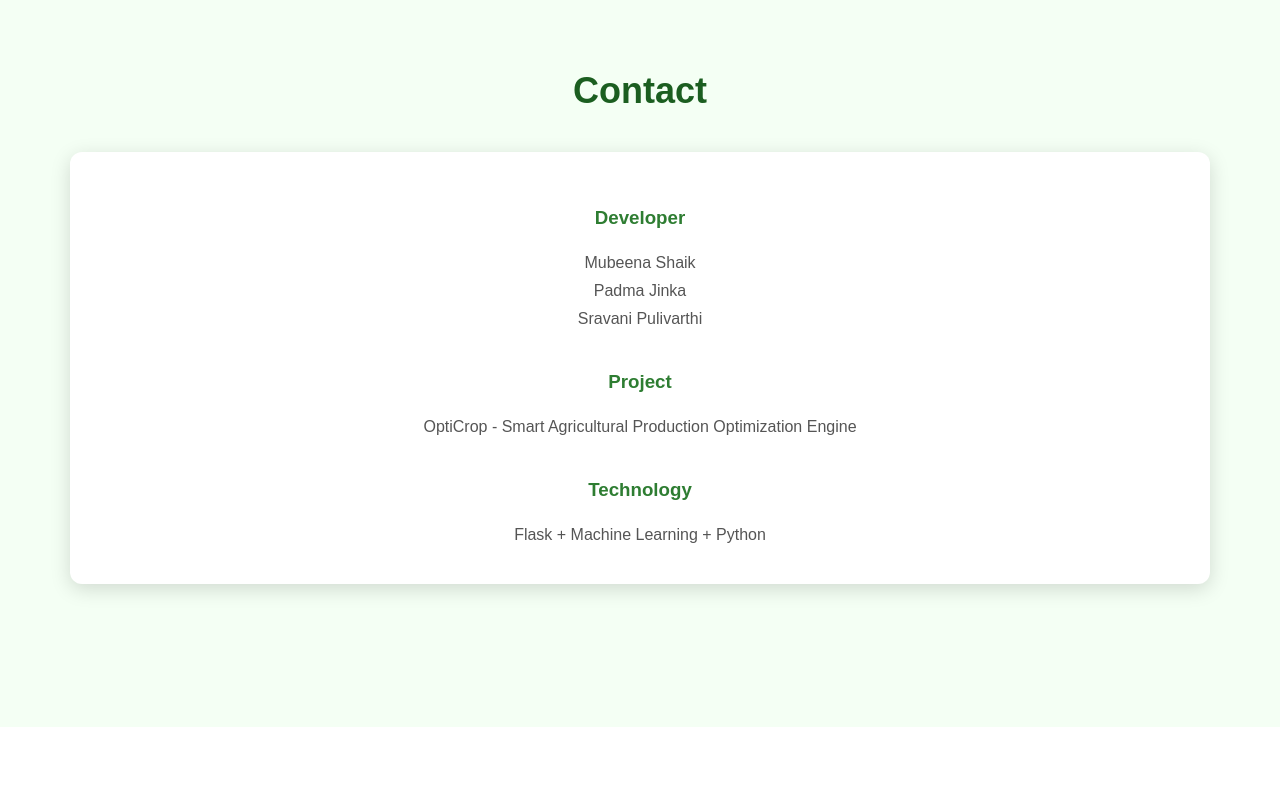
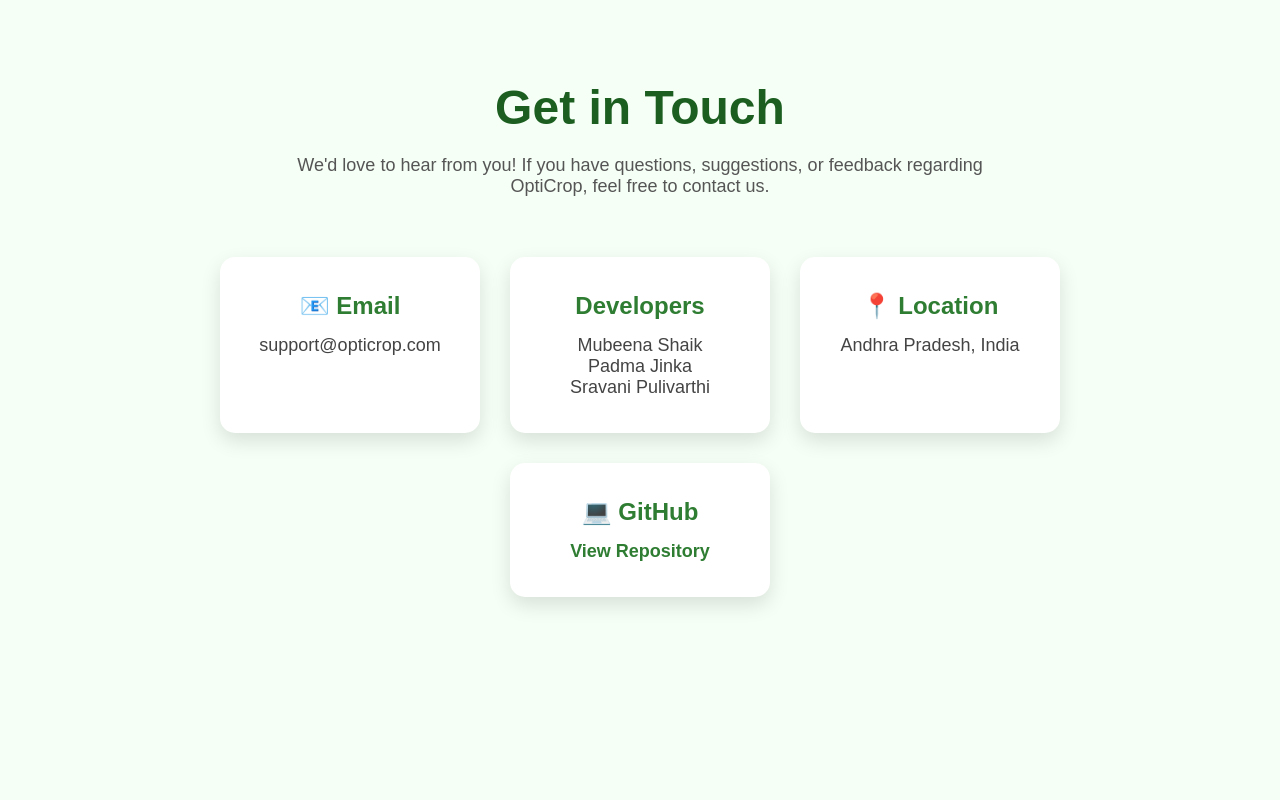
Before and after one commit to shaikmubi224/OptiCrop, a Flask app: page /contact in a window 1280 px wide. Shown: the part 73-873 px from the top of the page. Before the commit the page ends 678 px from the top, so only its background shows below. Run offline with Flask 3, Linux system fonts and the light colour scheme; parts of the project's set-up code (start-up, migrations or seed data) failed here and were passed over.

Commit message:
updated contact

```diff
--- a/app.py
+++ b/app.py
@@ -46,6 +46,7 @@ def predict():
 
         result = prediction[0]
         crop_info = {
+
     "rice": {
         "season": "Rainy",
         "water": "High",
@@ -59,7 +60,111 @@ def predict():
         "water": "Moderate",
         "soil": "Loamy",
         "temperature": "18°C - 27°C",
-        "description": "Maize is widely grown and requires fertile, well-drained soil."
+        "description": "Maize requires fertile, well-drained soil and moderate rainfall."
+    },
+
+    "chickpea": {
+        "season": "Winter",
+        "water": "Low",
+        "soil": "Sandy Loam",
+        "temperature": "20°C - 25°C",
+        "description": "Chickpea grows best in cool and dry climatic conditions."
+    },
+
+    "kidneybeans": {
+        "season": "Winter",
+        "water": "Moderate",
+        "soil": "Loamy",
+        "temperature": "15°C - 25°C",
+        "description": "Kidney beans require fertile, well-drained soils with moderate moisture."
+    },
+
+    "pigeonpeas": {
+        "season": "Summer",
+        "water": "Moderate",
+        "soil": "Loamy",
+        "temperature": "25°C - 35°C",
+        "description": "Pigeon peas tolerate drought and improve soil fertility."
+    },
+
+    "mothbeans": {
+        "season": "Summer",
+        "water": "Low",
+        "soil": "Sandy",
+        "temperature": "24°C - 32°C",
+        "description": "Moth beans are highly drought resistant and suitable for dry regions."
+    },
+
+    "mungbean": {
+        "season": "Summer",
+        "water": "Moderate",
+        "soil": "Loamy",
+        "temperature": "25°C - 35°C",
+        "description": "Mung bean grows well in warm climates with moderate rainfall."
+    },
+
+    "blackgram": {
+        "season": "Summer",
+        "water": "Moderate",
+        "soil": "Clay Loam",
+        "temperature": "25°C - 35°C",
+        "description": "Black gram prefers warm weather and fertile soils."
+    },
+
+    "lentil": {
+        "season": "Winter",
+        "water": "Low",
+        "soil": "Loamy",
+        "temperature": "18°C - 25°C",
+        "description": "Lentils thrive in cool climates with well-drained soils."
+    },
+
+    "pomegranate": {
+        "season": "Summer",
+        "water": "Moderate",
+        "soil": "Loamy",
+        "temperature": "20°C - 35°C",
+        "description": "Pomegranate is drought tolerant and suitable for semi-arid regions."
+    },
+
+    "banana": {
+        "season": "All Seasons",
+        "water": "High",
+        "soil": "Loamy",
+        "temperature": "26°C - 30°C",
+        "description": "Banana requires high humidity and rich fertile soil."
+    },
+
+    "mango": {
+        "season": "Summer",
+        "water": "Moderate",
+        "soil": "Loamy",
+        "temperature": "24°C - 30°C",
+        "description": "Mango grows well in tropical climates with good sunlight."
+    },
+
+    "grapes": {
+        "season": "Summer",
+        "water": "Moderate",
+        "soil": "Sandy Loam",
+        "temperature": "20°C - 30°C",
+        "description": "Grapes require dry weather during fruit development."
+    },
+
+    "watermelon": {
+        "season": "Summer",
+        "water": "Moderate",
+        "soil": "Sandy Loam",
+        "temperature": "22°C - 30°C",
+        "description": "Watermelon grows well under warm temperatures and sunlight."
+    },
+
+    "muskmelon": {
+        "season": "Summer",
+        "water": "Moderate",
+        "soil": "Sandy Loam",
+        "temperature": "25°C - 35°C",
+        "description": "Muskmelon prefers warm temperatures and well-drained soil."
     },
 
     "apple": {
@@ -67,8 +172,57 @@ def predict():
         "water": "Moderate",
         "soil": "Loamy",
         "temperature": "15°C - 24°C",
-        "description": "Apple trees grow well in cool climates with well-drained soil."
+        "description": "Apple trees require cool climates and fertile well-drained soils."
+    },
+
+    "orange": {
+        "season": "Winter",
+        "water": "Moderate",
+        "soil": "Loamy",
+        "temperature": "20°C - 30°C",
+        "description": "Orange grows best in subtropical climates."
+    },
+
+    "papaya": {
+        "season": "All Seasons",
+        "water": "Moderate",
+        "soil": "Loamy",
+        "temperature": "22°C - 30°C",
+        "description": "Papaya grows rapidly in warm and humid climates."
+    },
+
+    "coconut": {
+        "season": "All Seasons",
+        "water": "High",
+        "soil": "Sandy",
+        "temperature": "25°C - 32°C",
+        "description": "Coconut requires coastal climates with high humidity."
+    },
+
+    "cotton": {
+        "season": "Summer",
+        "water": "Moderate",
+        "soil": "Black Soil",
+        "temperature": "21°C - 30°C",
+        "description": "Cotton grows well in black soils with warm weather."
+    },
+
+    "jute": {
+        "season": "Rainy",
+        "water": "High",
+        "soil": "Alluvial",
+        "temperature": "24°C - 35°C",
+        "description": "Jute requires warm and humid climates with heavy rainfall."
+    },
+
+    "coffee": {
+        "season": "Winter",
+        "water": "Moderate",
+        "soil": "Loamy",
+        "temperature": "18°C - 24°C",
+        "description": "Coffee grows best in cool tropical regions with shade."
     }
+
 }
 
         return render_template(
--- a/static/css/style.css
+++ b/static/css/style.css
@@ -348,3 +348,170 @@ margin-top:20px;
 }
 
 }
+/* ===========================
+   Statistics Section
+=========================== */
+
+.stats{
+    padding:70px 10%;
+    background:#ffffff;
+    text-align:center;
+}
+
+.stats h2{
+    color:#1b5e20;
+    font-size:40px;
+    margin-bottom:50px;
+}
+
+.stats-container{
+    display:flex;
+    justify-content:center;
+    gap:30px;
+    flex-wrap:wrap;
+}
+
+.stat-box{
+
+    width:220px;
+
+    background:#f7fff7;
+
+    padding:35px;
+
+    border-radius:15px;
+
+    box-shadow:0 8px 20px rgba(0,0,0,.12);
+
+    transition:.3s;
+
+}
+
+.stat-box:hover{
+
+    transform:translateY(-10px);
+
+}
+
+.stat-box h1{
+
+    color:#2e7d32;
+
+    font-size:45px;
+
+}
+
+.stat-box p{
+
+    margin-top:15px;
+
+    font-size:18px;
+
+    color:#555;
+
+}
+/* ===============================
+   CONTACT PAGE
+=================================*/
+
+.contact-section{
+
+    padding:80px 10%;
+
+    text-align:center;
+
+    background:#f5fff5;
+
+    min-height:100vh;
+
+}
+
+.contact-section h1{
+
+    font-size:48px;
+
+    color:#1b5e20;
+
+    margin-bottom:20px;
+
+}
+
+.contact-section>p{
+
+    width:70%;
+
+    margin:auto;
+
+    font-size:18px;
+
+    color:#555;
+
+    margin-bottom:60px;
+
+}
+
+.contact-container{
+
+    display:flex;
+
+    justify-content:center;
+
+    gap:30px;
+
+    flex-wrap:wrap;
+
+}
+
+.contact-card{
+
+    width:260px;
+
+    background:white;
+
+    padding:35px;
+
+    border-radius:15px;
+
+    box-shadow:0 8px 20px rgba(0,0,0,.12);
+
+    transition:.3s;
+
+}
+
+.contact-card:hover{
+
+    transform:translateY(-8px);
+
+}
+
+.contact-card h2{
+
+    color:#2e7d32;
+
+    margin-bottom:15px;
+
+}
+
+.contact-card p{
+
+    color:#444;
+
+    font-size:18px;
+
+}
+
+.contact-card a{
+
+    color:#2e7d32;
+
+    text-decoration:none;
+
+    font-weight:bold;
+
+}
+
+.contact-card a:hover{
+
+    text-decoration:underline;
+
+}
--- a/templates/contact.html
+++ b/templates/contact.html
@@ -1,57 +1,80 @@
 <!DOCTYPE html>
 <html lang="en">
 <head>
-
     <meta charset="UTF-8">
     <meta name="viewport" content="width=device-width, initial-scale=1.0">
+    <title>Contact | OptiCrop</title>
 
-<title>Contact</title>
-
-<link rel="stylesheet"
-href="{{ url_for('static', filename='css/style.css') }}">
-
+    <link rel="stylesheet" href="{{ url_for('static', filename='css/style.css') }}">
 </head>
-
 <body>
 
-<nav>
+<nav class="navbar">
 
     <div class="logo">🌾 OptiCrop</div>
 
     <ul>
 
-<li><a href="{{ url_for('home') }}">Home</a></li>
-<li><a href="{{ url_for('about') }}">About</a></li>
-<li><a href="{{ url_for('prediction') }}">Find Your Crop</a></li>
-<li><a href="{{ url_for('contact') }}">Contact</a></li>
+        <li><a href="/">Home</a></li>
+
+        <li><a href="/about">About</a></li>
+
+        <li><a href="/predict">Find Your Crop</a></li>
+
+        <li><a class="active" href="/contact">Contact</a></li>
 
     </ul>
 
 </nav>
 
-<section class="features">
+<section class="contact-section">
 
-<h2>Contact</h2>
+    <h1>Get in Touch</h1>
 
-<div class="card">
+    <p>
+        We'd love to hear from you! If you have questions, suggestions,
+        or feedback regarding OptiCrop, feel free to contact us.
+    </p>
 
-<h3>Developer</h3>
+    <div class="contact-container">
+
+        <div class="contact-card">
+
+            <h2>📧 Email</h2>
+
+            <p>support@opticrop.com</p>
+
+        </div>
+
+        <div class="contact-card">
+
+            <h2>Developers</h2>
 
             <p>Mubeena Shaik</p>
             <p>Padma Jinka</p>
             <p>Sravani Pulivarthi</p>
 
-<br>
+        </div>
 
-<h3>Project</h3>
+        <div class="contact-card">
 
-<p>OptiCrop - Smart Agricultural Production Optimization Engine</p>
+            <h2>📍 Location</h2>
 
-<br>
+            <p>Andhra Pradesh, India</p>
 
-<h3>Technology</h3>
+        </div>
 
-<p>Flask + Machine Learning + Python</p>
+        <div class="contact-card">
+
+            <h2>💻 GitHub</h2>
+
+            <p>
+                <a href="https://github.com/shaikmubi224/OptiCrop" target="_blank">
+                    View Repository
+                </a>
+            </p>
+
+        </div>
 
     </div>
 
```
Also changed, not shown: templates/index.html (+31 -0 lines). Lines whose indentation alone changed are shown as unchanged.
